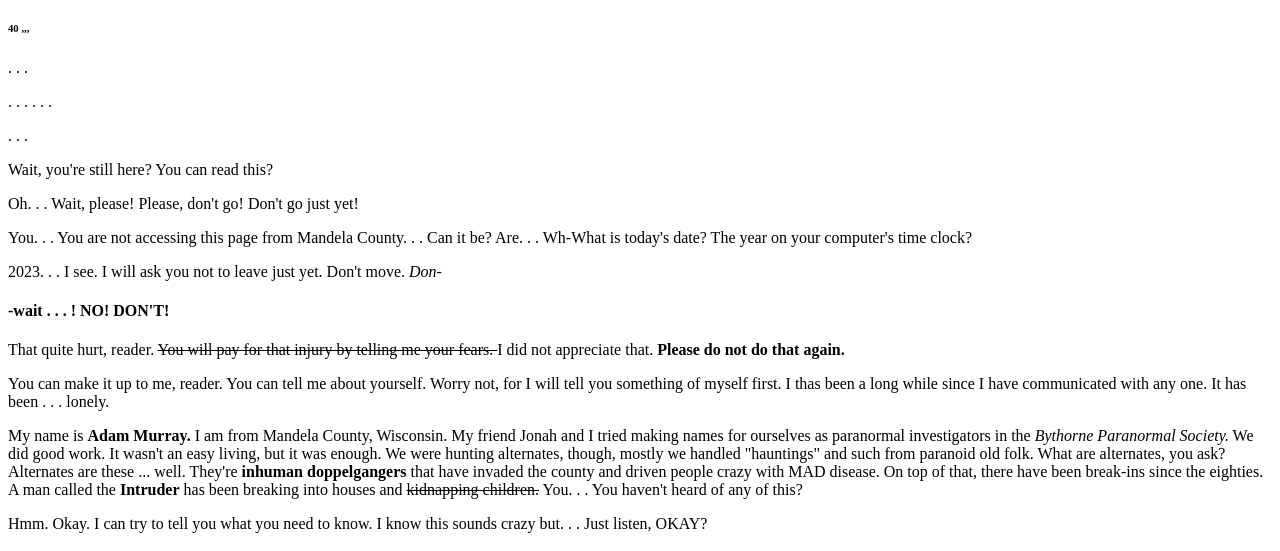
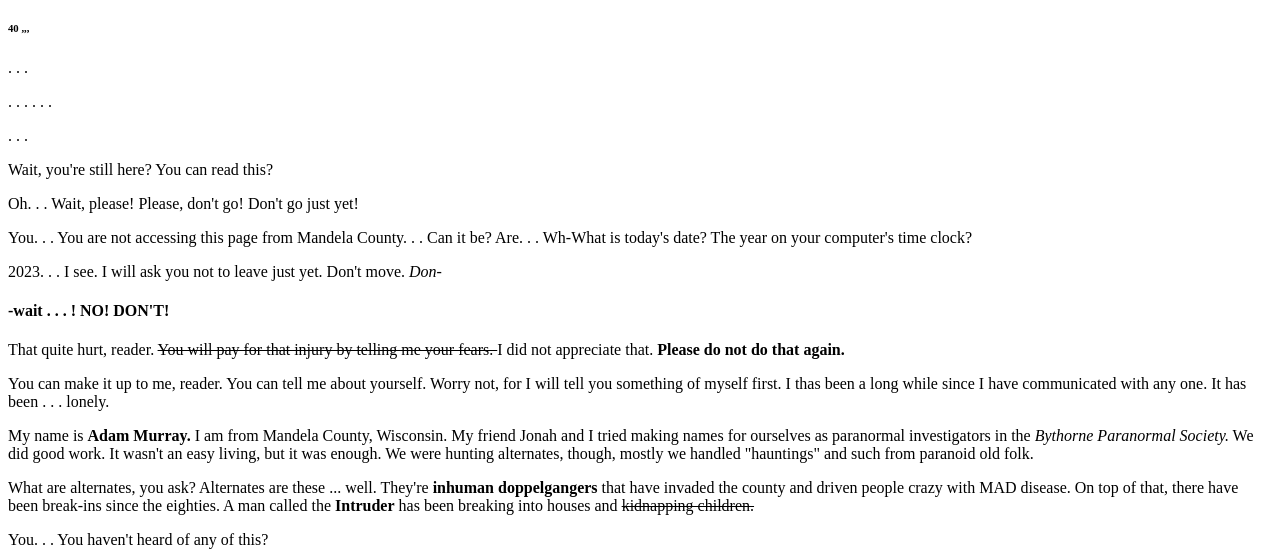
Before and after one commit to ericbae-21/ericbae-21.github.io, a plain HTML site: page lab02.html in a window 1280 px wide. Shown: the part 255-806 px from the top of the page. Drawn offline with Linux system fonts and the light colour scheme.

Commit message:
Update lab02.html

```diff
--- a/lab02.html
+++ b/lab02.html
@@ -27,9 +27,11 @@
 
 <p>That quite hurt, reader. <del>You will pay for that injury by telling me your fears. </del> I did not appreciate that. <strong> Please do not do that again. </strong></p>
 <p>You can make it up to me, reader. You can tell me about yourself. Worry not, for I will tell you something of myself first. I thas been a long while since I have communicated with any one. It has been . . . lonely.</p>
-<p>My name is <strong>Adam Murray.</strong> I am from Mandela County, Wisconsin. My friend Jonah and I tried making names for ourselves as paranormal investigators in the <em>Bythorne Paranormal Society.</em> We did good work. It wasn't an easy living, but it was enough. We were hunting alternates, though, mostly we handled "hauntings" and such from paranoid old folk.
+<p>My name is <strong>Adam Murray.</strong> I am from Mandela County, Wisconsin. My friend Jonah and I tried making names for ourselves as paranormal investigators in the <em>Bythorne Paranormal Society.</em> We did good work. It wasn't an easy living, but it was enough. We were hunting alternates, though, mostly we handled "hauntings" and such from paranoid old folk.</p>
 
-What are alternates, you ask? Alternates are these ... well. They're <strong>inhuman doppelgangers</strong> that have invaded the county and driven people crazy with MAD disease. On top of that, there have been break-ins since the eighties. A man called the <strong>Intruder</strong> has been breaking into houses and <del>kidnapping children.</del> You. . . You haven't heard of any of this?</p>
+<p>What are alternates, you ask? Alternates are these ... well. They're <strong>inhuman doppelgangers</strong> that have invaded the county and driven people crazy with MAD disease. On top of that, there have been break-ins since the eighties. A man called the <strong>Intruder</strong> has been breaking into houses and <del>kidnapping children.</del> </p>
+
+<p>You. . . You haven't heard of any of this?</p>
 
 <p>Hmm. Okay. I can try to tell you what you need to know. I know this sounds crazy but. . . Just listen, OKAY?</p>
 
```
